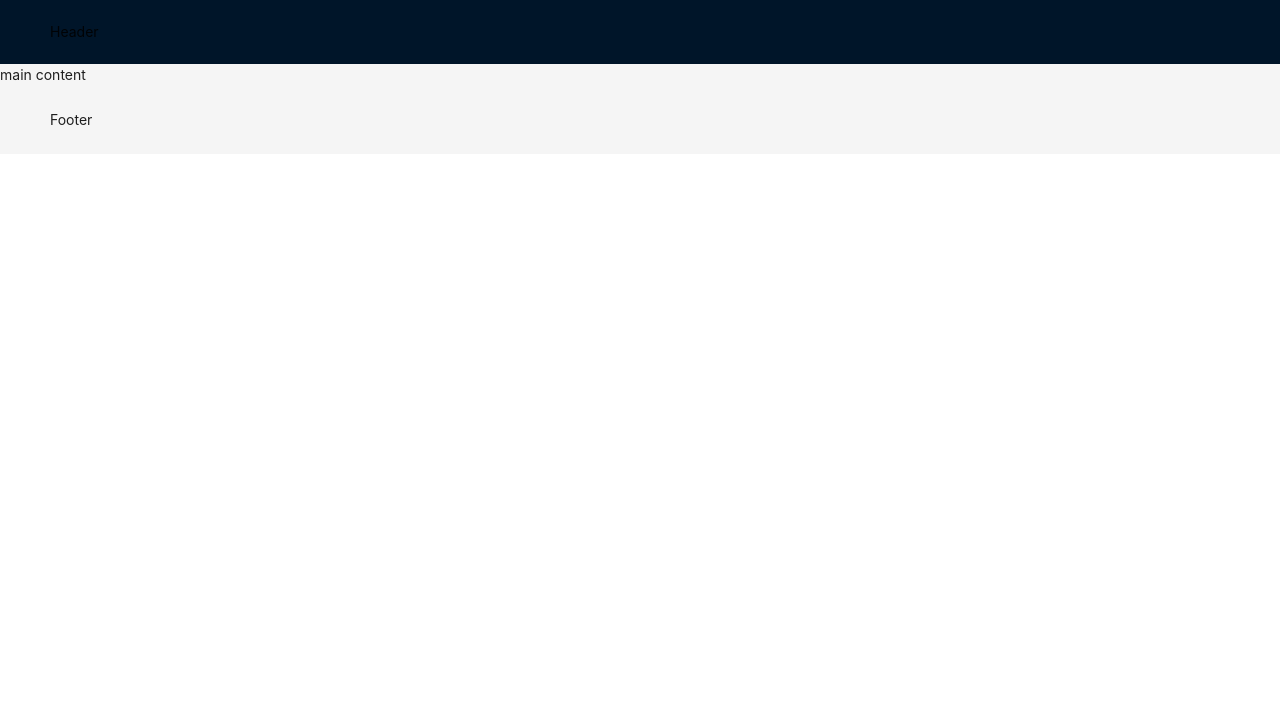
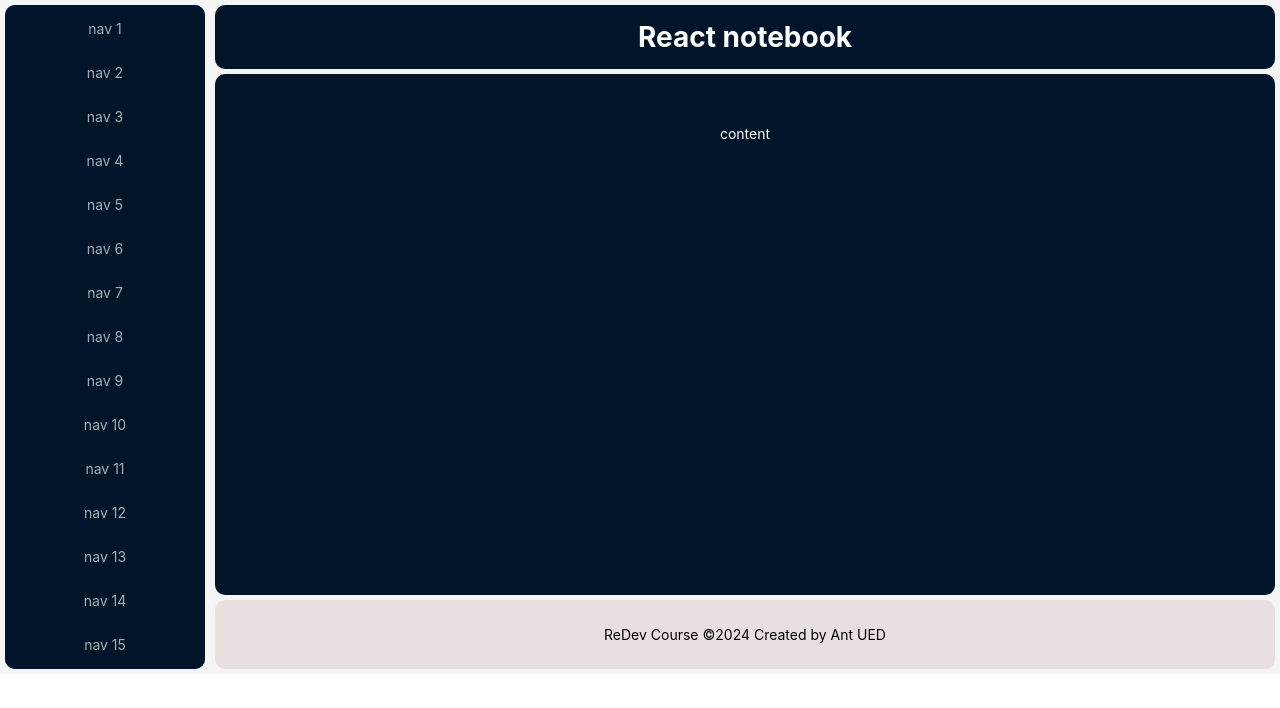
Before and after one commit to spacepocket1985/react-practice, a React (Vite) app: page / in a window 1280 px wide. Shown: the top 708 px of the page. Built offline with nearby package versions, Linux system fonts and the light colour scheme.

Commit message:
refactor: update  base structure

```diff
--- a/src/App.tsx
+++ b/src/App.tsx
@@ -1,16 +1,21 @@
 import { Layout } from 'antd';
 import { Header } from './components/layout/Header';
 import { Footer } from './components/layout/Footer';
+import { Sider } from './components/layout/Sider';
+import { Content } from './components/layout/Content';
 
-const { Content } = Layout;
+
 
 const App: React.FC = () => {
   return (
     <>
       <Layout>
-        <Header />
-        <Content>main content</Content>
-        <Footer />
+        <Sider />
+        <Layout>
+          <Header />
+          <Content />
+          <Footer />
+        </Layout>
       </Layout>
     </>
   );
--- /dev/null
+++ b/src/components/layout/Content.tsx
@@ -0,0 +1,17 @@
+import { Layout } from 'antd';
+
+const contentStyle: React.CSSProperties = {
+  textAlign: 'center',
+  borderRadius: '10px',
+  margin: '0 5px',
+  minHeight: 120,
+  lineHeight: '120px',
+  color: '#fff',
+  backgroundColor: '#001529',
+};
+
+export const Content: React.FC = () => {
+  const { Content } = Layout;
+
+  return <Content style={contentStyle}>content</Content>;
+};
--- a/src/components/layout/Footer.tsx
+++ b/src/components/layout/Footer.tsx
@@ -1,6 +1,18 @@
 import { Layout } from 'antd';
+
+const footerStyle: React.CSSProperties = {
+  textAlign: 'center',
+  color: '#000',
+  backgroundColor: '#e8e0e0',
+  margin: '5px',
+  borderRadius: '10px',
+};
 
 export const Footer: React.FC = () => {
   const { Footer } = Layout;
-  return <Footer>Footer</Footer>;
+  return (
+    <Footer style={footerStyle}>
+      ReDev Course ©{new Date().getFullYear()} Created by Ant UED
+    </Footer>
+  );
 };
--- a/src/components/layout/Header.tsx
+++ b/src/components/layout/Header.tsx
@@ -1,6 +1,17 @@
 import { Layout } from 'antd';
+
+const headerStyle: React.CSSProperties = {
+  margin: '5px',
+  textAlign: 'center',
+  borderRadius: '10px',
+  color: '#fff',
+  height: 64,
+  paddingInline: 48,
+  lineHeight: '64px',
+  backgroundColor: '#001529',
+};
 
 export const Header: React.FC = () => {
   const { Header } = Layout;
-  return <Header>Header</Header>;
+  return <Header style={headerStyle}><h1>React notebook</h1></Header>;
 };
--- a/src/components/layout/Sider.tsx
+++ b/src/components/layout/Sider.tsx
@@ -1,16 +1,34 @@
 import { Layout } from 'antd';
-import { useState } from 'react';
+import { MainMenu } from '../menu/MainMenu';
+
+const siderStyle: React.CSSProperties = {
+  textAlign: 'center',
+  lineHeight: '120px',
+  color: '#fff',
+  backgroundColor: '#1677ff',
+  margin: '5px',
+  borderRadius: '10px',
+
+};
 
 export const Sider: React.FC = () => {
   const { Sider } = Layout;
-  const [collapsed, setCollapsed] = useState(false);
+
+  // const siderStyle: React.CSSProperties = {
+  //   borderRight:'5px solid #fff',
+  //   overflow: 'auto',
+  //   height: '100vh',
+  //   position: 'fixed',
+  //   insetInlineStart: 0,
+  //   top: 0,
+  //   bottom: 0,
+  //   scrollbarWidth: 'thin',
+  //   scrollbarColor: 'unset',
+  // };
+
   return (
-    <Sider
-      collapsible
-      collapsed={collapsed}
-      onCollapse={(value) => setCollapsed(value)}
-    >
-      <div className="demo-logo-vertical" />
+    <Sider style={siderStyle}>
+      <MainMenu />
     </Sider>
   );
 };
--- /dev/null
+++ b/src/components/menu/MainMenu.tsx
@@ -0,0 +1,18 @@
+import { Menu } from 'antd';
+
+const MenuItems = new Array(15).fill(null).map((_, index) => ({
+  key: index + 1,
+  label: `nav ${index + 1}`,
+}));
+export const MainMenu: React.FC = () => {
+  return (
+    <Menu
+
+      theme="dark"
+      mode="vertical"
+      // defaultSelectedKeys={['1']}
+      items={MenuItems}
+      style={{ flex: 1, minWidth: 0, borderRadius: '10px' }}
+    />
+  );
+};
```
